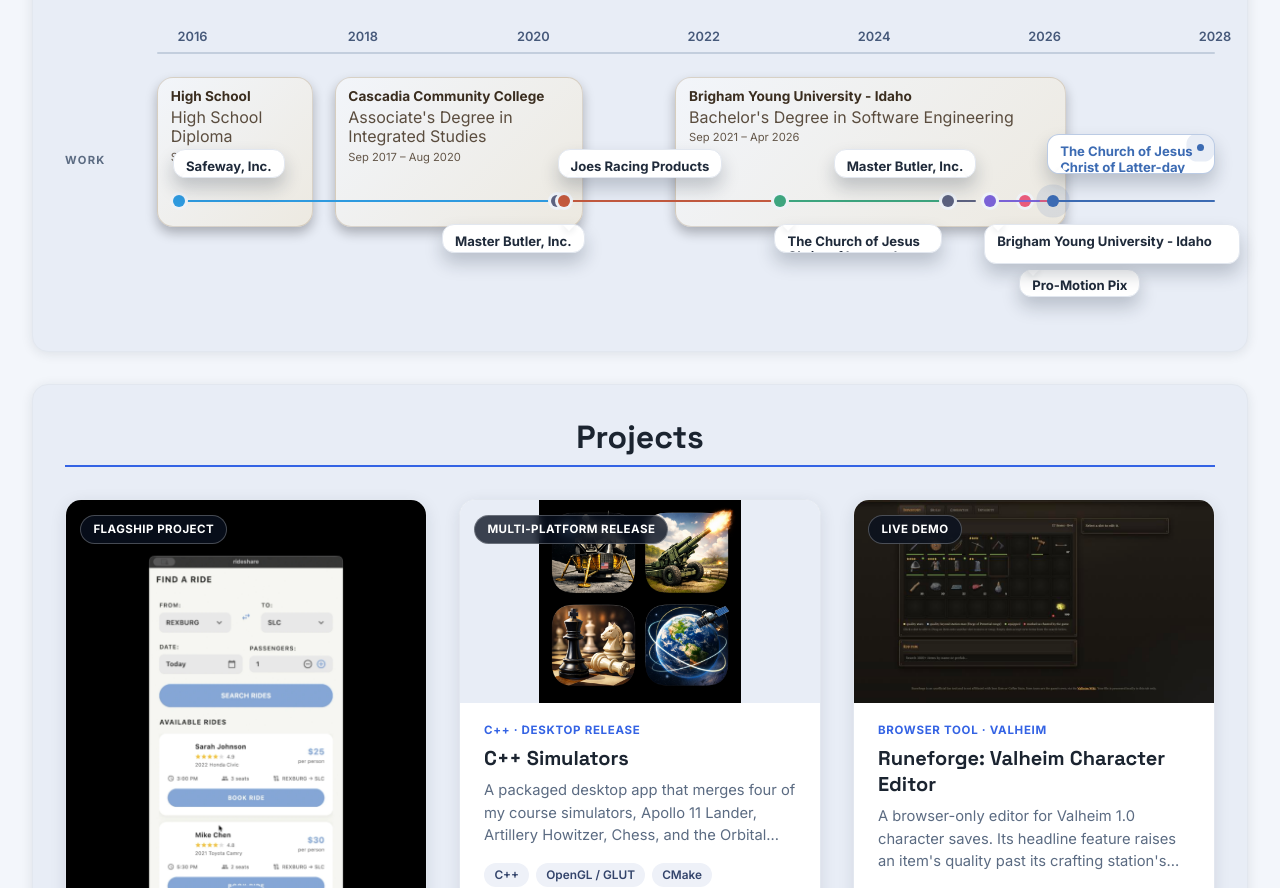
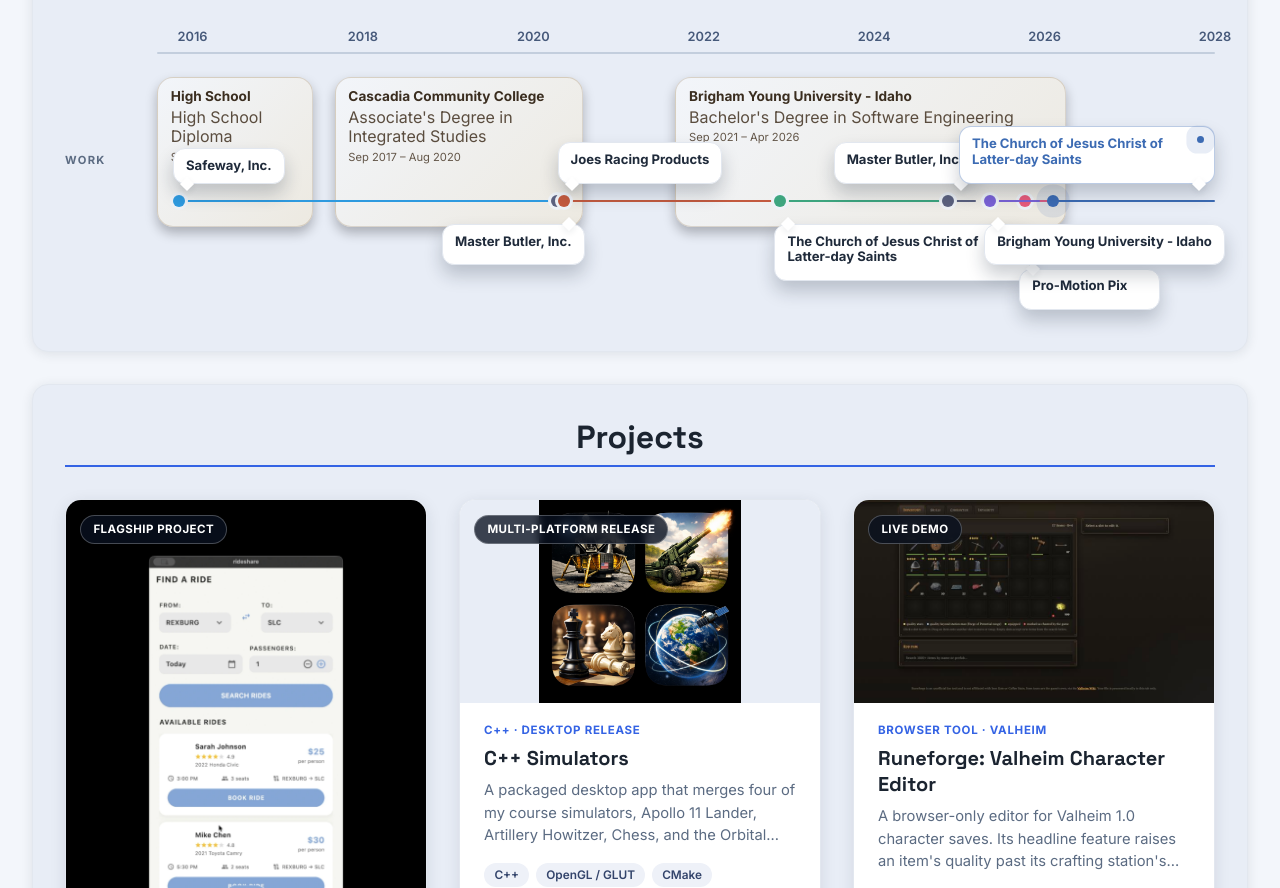
Before and after one commit to krammark191/krammark191portfolio.github.io, a plain HTML site: page index.html in a window 1280 px wide. Shown: the part 1653-2541 px from the top of the page. Drawn offline with Linux system fonts and the light colour scheme.

Commit message:
Size timeline cards to their text so titles never clip
The cards were absolutely positioned with an auto width, which
shrink-fits to the longest word, and a fixed max-height then cut
off anything that wrapped. Use max-content width capped at 16rem,
drop the height clamp, let titles wrap, and anchor above-line cards
from the bottom so they grow upward on hover. This replaces the
per-bar width/height overrides, including the bar-wide patch whose
hover rule caused the squish-then-grow-tall behavior.

Co-Authored-By: Claude Fable 5.1 <noreply@anthropic.com>

```diff
--- a/index.html
+++ b/index.html
@@ -192,7 +192,7 @@
                                             <span class="bar-dates">Mar 2020 – Oct 2022</span>
                                         </div>
                                     </div>
-                                    <div class="bar role bar-mission bar-alt bar-wrap" style="left: 57.72%; width: 16.11%;"
+                                    <div class="bar role bar-mission bar-alt" style="left: 57.72%; width: 16.11%;"
                                         title="The Church of Jesus Christ of Latter-day Saints (Oct 2022 – Oct 2024)">
                                         <div class="bar-content">
                                             <span class="bar-title">The Church of Jesus Christ of Latter-day Saints</span>
@@ -208,7 +208,7 @@
                                             <span class="bar-dates">Oct 2024 – Dec 2024</span>
                                         </div>
                                     </div>
-                                    <div class="bar role bar-byui bar-alt bar-wrap bar-tall bar-wide" style="left: 77.85%; width: 5.37%;"
+                                    <div class="bar role bar-byui bar-alt" style="left: 77.85%; width: 5.37%;"
                                         title="Brigham Young University - Idaho (Apr 2025 – Dec 2025)">
                                         <div class="bar-content">
                                             <span class="bar-title">Brigham Young University - Idaho</span>
@@ -224,7 +224,7 @@
                                             <span class="bar-dates">Sep 2025 – Dec 2025</span>
                                         </div>
                                     </div>
-                                    <div class="bar role bar-intern bar-current bar-tight bar-wrap bar-tall bar-church-current" style="left: 83.89%; width: 16.11%;"
+                                    <div class="bar role bar-intern bar-current bar-tall bar-left" style="left: 83.89%; width: 16.11%;"
                                         title="The Church of Jesus Christ of Latter-day Saints (Jan 2026 – Current)">
                                         <div class="bar-content">
                                             <span class="bar-title">The Church of Jesus Christ of Latter-day Saints</span>
--- a/style.css
+++ b/style.css
@@ -672,8 +672,9 @@ header.hero h1 {
 .bar-content {
     position: absolute;
     left: 0;
-    top: -3.25rem;
-    max-width: 13rem;
+    bottom: 1.1rem;
+    width: max-content;
+    max-width: 16rem;
     background: var(--card-bg);
     border: 1px solid var(--border-color);
     border-radius: 12px;
@@ -685,9 +686,6 @@ header.hero h1 {
     font-size: 0.78rem;
     line-height: 1.2;
     z-index: 5;
-    max-height: 1.8rem;
-    overflow: hidden;
-    transition: max-height 0.2s ease, max-width 0.2s ease;
 }
 
 .bar-content::after {
@@ -703,6 +701,7 @@ header.hero h1 {
 }
 
 .bar-alt .bar-content {
+    bottom: auto;
     top: 1.4rem;
 }
 
@@ -748,7 +747,6 @@ header.hero h1 {
 .bar-title {
     font-weight: 700;
     font-size: 0.82rem;
-    white-space: nowrap;
 }
 
 .bar-subtitle {
@@ -768,14 +766,8 @@ header.hero h1 {
     transition: opacity 0.2s ease, max-height 0.2s ease;
 }
 
-.bar:hover .bar-content {
-    max-height: 7rem;
-    max-width: 22rem;
-}
-
 .bar-compact .bar-content {
     max-width: none;
-    width: max-content;
 }
 
 .bar-compact .bar-subtitle,
@@ -794,32 +786,6 @@ header.hero h1 {
     max-height: 3rem;
 }
 
-.bar-tight .bar-content {
-    top: -3.6rem;
-}
-
-.bar-wrap .bar-title {
-    white-space: normal;
-}
-
-.bar-wide .bar-content {
-    width: 16rem;
-    max-width: 16rem;
-}
-
-.bar-wide:hover .bar-content {
-    width: auto;
-}
-
-.bar-tall:hover .bar-content {
-    max-height: 9.5rem;
-    z-index: 20;
-}
-
-.bar-tall .bar-content {
-    max-height: 2.5rem;
-}
-
 .bar-tall {
     z-index: 6;
 }
@@ -828,8 +794,8 @@ header.hero h1 {
     z-index: 20;
 }
 
-.bar-church-current .bar-content {
-    top: -4.2rem;
+.bar-tall:hover .bar-content {
+    z-index: 20;
 }
 
 .bar-safeway {
@@ -1494,9 +1460,9 @@ header.hero h1 {
     .bar-content {
         position: relative;
         top: 0 !important;
+        bottom: auto !important;
         left: 0;
         max-width: 100% !important;
-        max-height: none !important;
         width: fit-content !important;
     }
 
```
